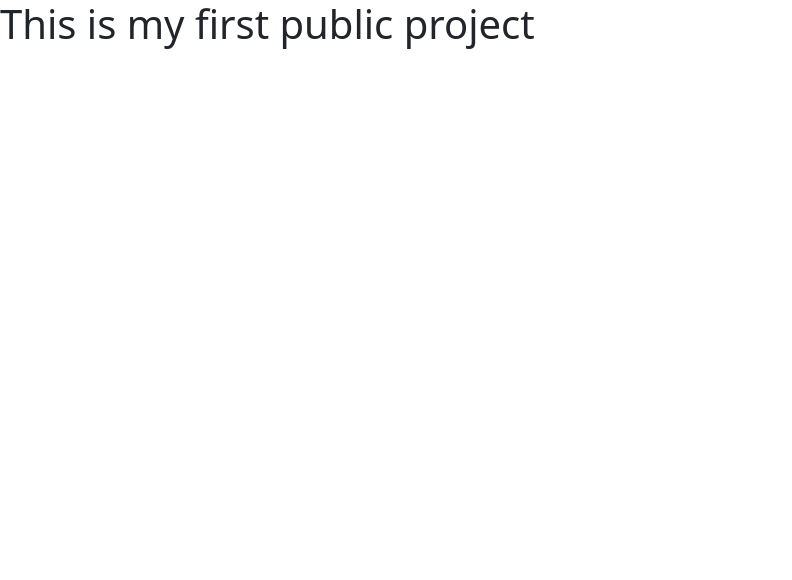
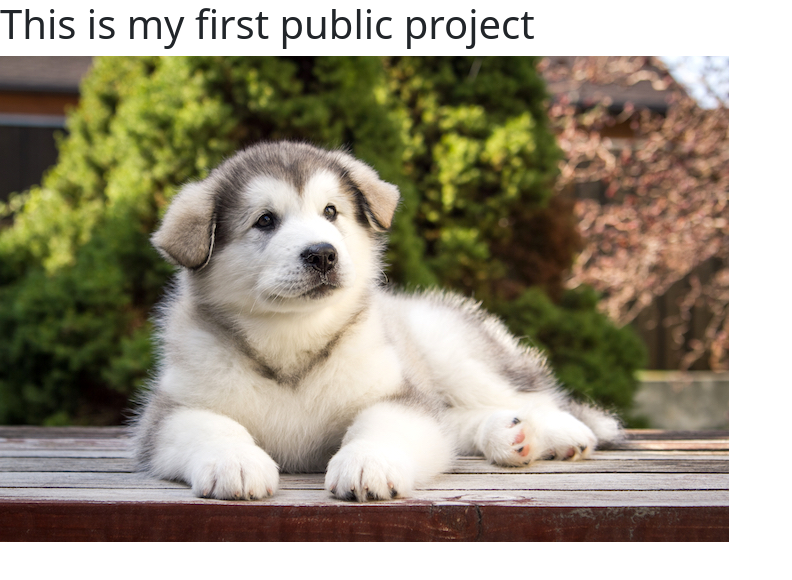
Before and after one commit to cartern10/my-first-website, a plain HTML site: page Index.html in a window 1280 px wide. Shown: the whole page, without its empty margins (0-792 px from the left). Drawn offline with nearby package versions, Linux system fonts and the light colour scheme.

Commit message:
Added an image of a puppy

```diff
--- a/Index.html
+++ b/Index.html
@@ -12,7 +12,7 @@
   </head>
   <body>
     <h1>This is my first public project</h1>
-
+    <img src="pup.jpg">
     <!-- Optional JavaScript; choose one of the two! -->
 
     <!-- Option 1: Bootstrap Bundle with Popper -->
```
Also changed, not shown: pup.jpg (added).
